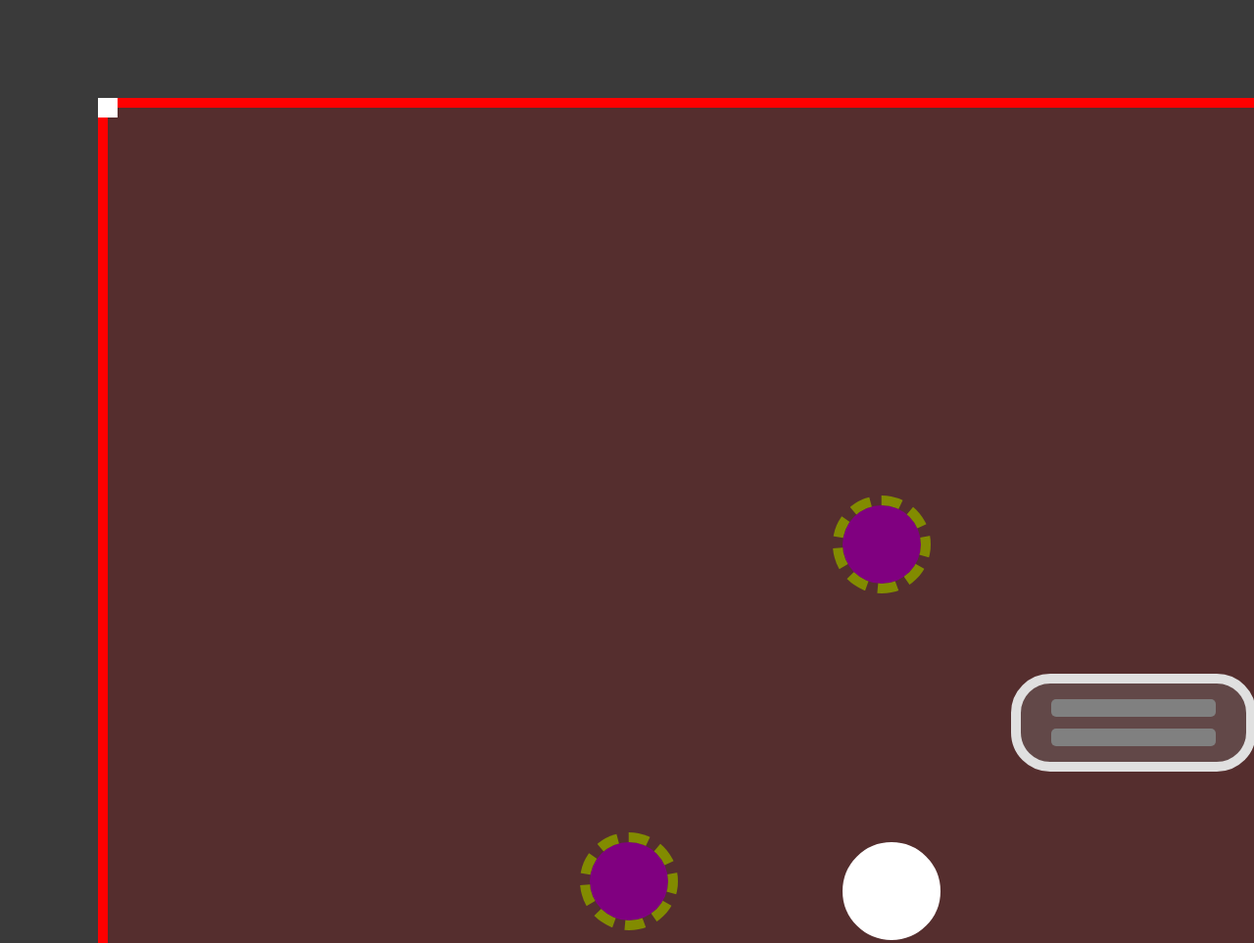
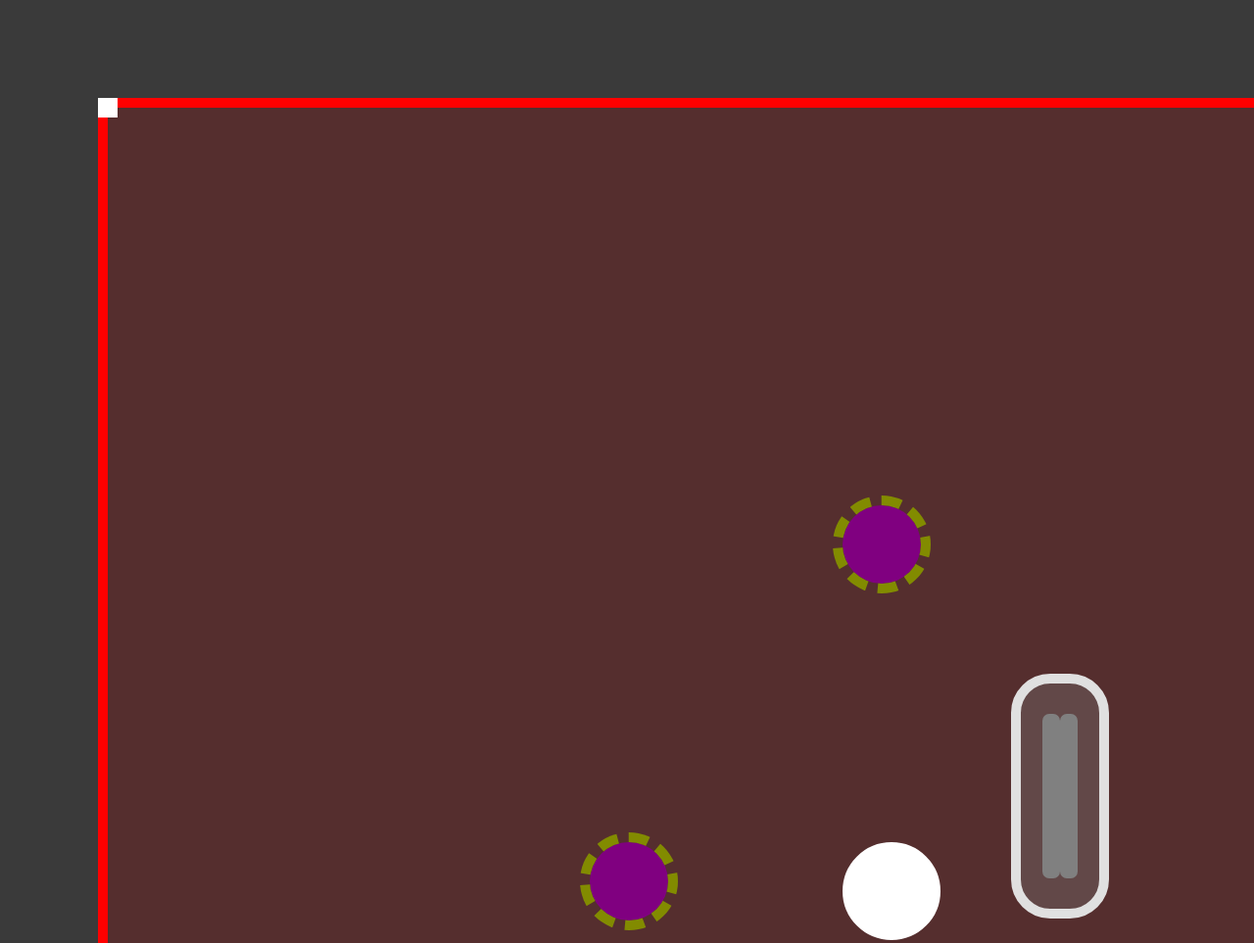
Before and after one commit to j4marcos/globuloBranco, a plain HTML site: page game.html in a window 1280 px wide. Shown: the top 963 px of the page at 98% size. Drawn offline with Linux system fonts and the light colour scheme.

Commit message:
pequena coreção visual

```diff
--- a/style.css
+++ b/style.css
@@ -114,12 +114,12 @@ height: 100%;
 .bacteria {
     position: absolute;
     background-color: rgba(128, 128, 128, 0.315);
-    width: 250px;
-    height: 100px;
+    width: 100px;
+    height: 250px;
     border: 10px solid rgb(224, 224, 224);
     border-radius: 40px;
     display: flex;
-    flex-wrap: wrap;
+    /* flex-wrap: wrap; */
     justify-content: center;
     align-items: center;
     box-sizing: border-box;
@@ -128,9 +128,9 @@ height: 100%;
 }
 
 .plasma {
-    width: 80%;
-    height: 30%;
+    width: 30%;
+    height: 80%;
     background-color: rgb(128, 128, 128);
-    border-radius: 5px;
+    border-radius: 7px;
     z-index: -10;
 }
```
